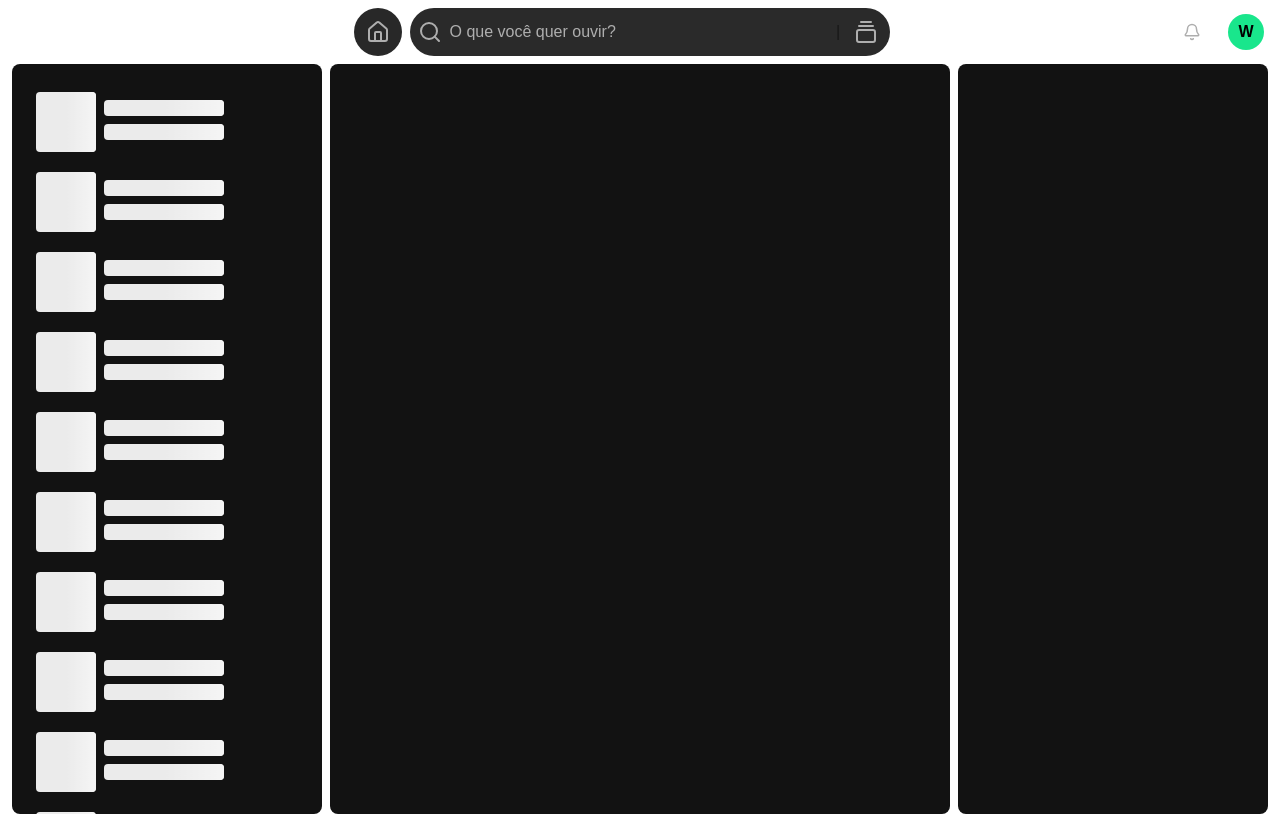
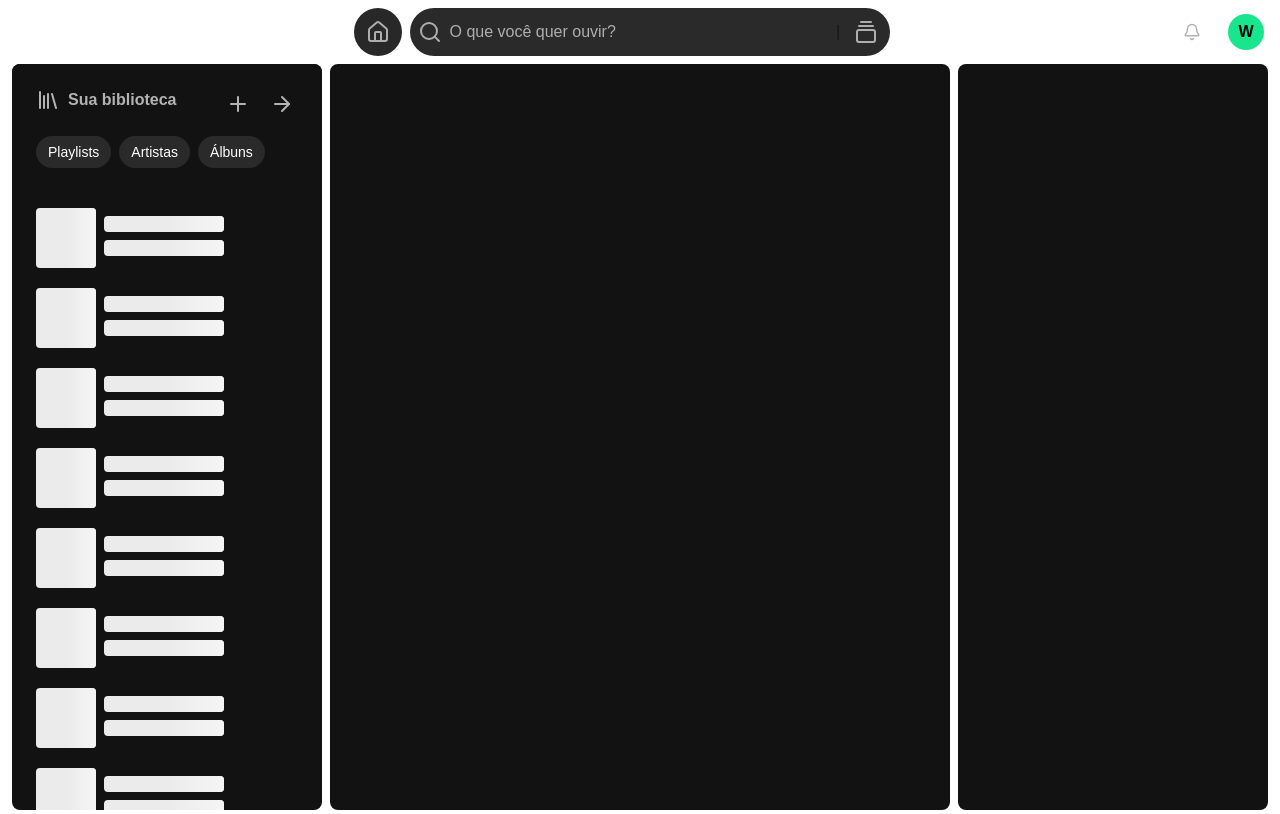
Before and after one commit to ThauanSilva03/Spotify-2, a Next.js app: page / in a window 1280 px wide. Built offline with nearby package versions, Linux system fonts and the light colour scheme.

Commit message:
feat: my library header

```diff
--- /dev/null
+++ b/src/app/components/library/button.tsx
@@ -0,0 +1,12 @@
+interface Props {
+  children: React.ReactNode;
+}
+export default function Button({ children }: Props) {
+  return (
+    <div>
+      <button className="bg-[#2A2A2A] rounded-full text-sm text-white py-1.5 px-3 hover:bg-[#333333]">
+        {children}
+      </button>
+    </div>
+  );
+}
--- a/src/app/page.tsx
+++ b/src/app/page.tsx
@@ -3,14 +3,40 @@
 import Image from "next/image";
 import CardMusic from "./components/library/cardMusic";
 import {
+  ArrowRight,
   Bell,
   GalleryVerticalEnd,
+  Library,
   LucideHouse,
-  RatIcon,
+  Plus,
   Search,
 } from "lucide-react";
+import Button from "./components/library/button";
+import React, { useState, useRef, useEffect } from "react";
 
 export default function Home() {
+  const [hasShadow, setHasShadow] = useState(false);
+  const scrollRef = useRef<HTMLDivElement>(null);
+
+  useEffect(() => {
+    const handleScroll = () => {
+      if (scrollRef.current) {
+        setHasShadow(scrollRef.current.scrollTop > 0);
+      }
+    };
+
+    const scrollContainer = scrollRef.current;
+    if (scrollContainer) {
+      scrollContainer.addEventListener("scroll", handleScroll);
+    }
+
+    return () => {
+      if (scrollContainer) {
+        scrollContainer.removeEventListener("scroll", handleScroll);
+      }
+    };
+  }, []);
+
   return (
     <div className="w-screen h-screen flex flex-col">
       <header className="px-4 flex justify-between py-2 items-center">
@@ -24,13 +50,11 @@ export default function Home() {
         </button>
         <div className="flex items-center justify-center gap-2">
           <div className="bg-[#282828] flex rounded-full w-12 h-12 items-center justify-center hover:scale-105">
-            {/* House button */}
             <button>
               <LucideHouse className="text-[#AEAEAE]" />
             </button>
           </div>
           <div className="relative flex items-center px-2 rounded-full w-[480px] bg-[#2A2A2A] py-1">
-            {/* Search input */}
             <button>
               <Search className="text-[#AEAEAE]" />
             </button>
@@ -46,7 +70,6 @@ export default function Home() {
           </div>
         </div>
         <div className="flex items-center gap-6">
-          {/* Profile */}
           <button>
             <Bell className="scale-75 text-[#AEAEAE] hover:text-white hover:scale-[.80]" />
           </button>
@@ -56,113 +79,39 @@ export default function Home() {
         </div>
       </header>
       <div className="flex flex-row w-full gap-2 px-3">
-        <div className="group relative max-h-[750px] w-[25%] overflow-hidden rounded-lg bg-[#121212]">
-          <div className="overflow-y-auto h-full p-4 scrollbar scrollbar-thumb-transparent group-hover:scrollbar-thumb-[#898989] ">
-            <div>
-              <CardMusic />
+        <div className="group relative w-[25%] overflow-hidden rounded-lg bg-[#121212]">
+          <div
+            className={`sticky top-0 z-10 w-full max-h-[120px] bg-[#121212] text-[#B3B3B3] px-6 pt-6 pb-3 transition-shadow duration-300 ${
+              hasShadow ? "shadow-[0_10px_15px_rgba(0,0,0,0.7)]" : ""
+            }`}
+          >
+            <div className="flex justify-between">
+              <button className="flex hover:text-white">
+                <Library className="mr-2" />
+                <h2 className="font-bold">Sua biblioteca</h2>
+              </button>
+              <div className="flex gap-3 text-[#B3B3B3]">
+                <button className="hover:bg-[#1F1F1F] rounded-full p-1 hover:text-white">
+                  <Plus />
+                </button>
+                <button className="hover:bg-[#1F1F1F] rounded-full p-1 hover:text-white">
+                  <ArrowRight />
+                </button>
+              </div>
             </div>
-            <div>
-              <CardMusic />
+            <div className="pt-4 gap-x-2 flex">
+              <Button>Playlists</Button>
+              <Button>Artistas</Button>
+              <Button>Álbuns</Button>
             </div>
-            <div>
-              <CardMusic />
-            </div>
-            <div>
-              <CardMusic />
-            </div>
-            <div>
-              <CardMusic />
-            </div>
-            <div>
-              <CardMusic />
-            </div>
-            <div>
-              <CardMusic />
-            </div>
-            <div>
-              <CardMusic />
-            </div>
-            <div>
-              <CardMusic />
-            </div>
-            <div>
-              <CardMusic />
-            </div>
-            <div>
-              <CardMusic />
-            </div>
-            <div>
-              <CardMusic />
-            </div>
-            <div>
-              <CardMusic />
-            </div>
-            <div>
-              <CardMusic />
-            </div>
-            <div>
-              <CardMusic />
-            </div>
-            <div>
-              <CardMusic />
-            </div>
-            <div>
-              <CardMusic />
-            </div>
-            <div>
-              <CardMusic />
-            </div>
-            <div>
-              <CardMusic />
-            </div>
-            <div>
-              <CardMusic />
-            </div>
-            <div>
-              <CardMusic />
-            </div>
-            <div>
-              <CardMusic />
-            </div>
-            <div>
-              <CardMusic />
-            </div>
-            <div>
-              <CardMusic />
-            </div>
-            <div>
-              <CardMusic />
-            </div>
-            <div>
-              <CardMusic />
-            </div>
-            <div>
-              <CardMusic />
-            </div>
-            <div>
-              <CardMusic />
-            </div>
-            <div>
-              <CardMusic />
-            </div>
-            <div>
-              <CardMusic />
-            </div>
-            <div>
-              <CardMusic />
-            </div>
-            <div>
-              <CardMusic />
-            </div>
-            <div>
-              <CardMusic />
-            </div>
-            <div>
-              <CardMusic />
-            </div>
-            <div>
-              <CardMusic />
-            </div>
+          </div>
+          <div
+            ref={scrollRef}
+            className="overflow-y-auto h-full p-4 scrollbar scrollbar-thumb-transparent group-hover:scrollbar-thumb-[#898989] max-h-[630px]"
+          >
+            {Array.from({ length: 50 }, (_, i) => (
+              <CardMusic key={i} />
+            ))}
           </div>
         </div>
         <div className="group relative max-h-[750px] w-[50%] overflow-hidden rounded-lg bg-[#121212]"></div>
```
